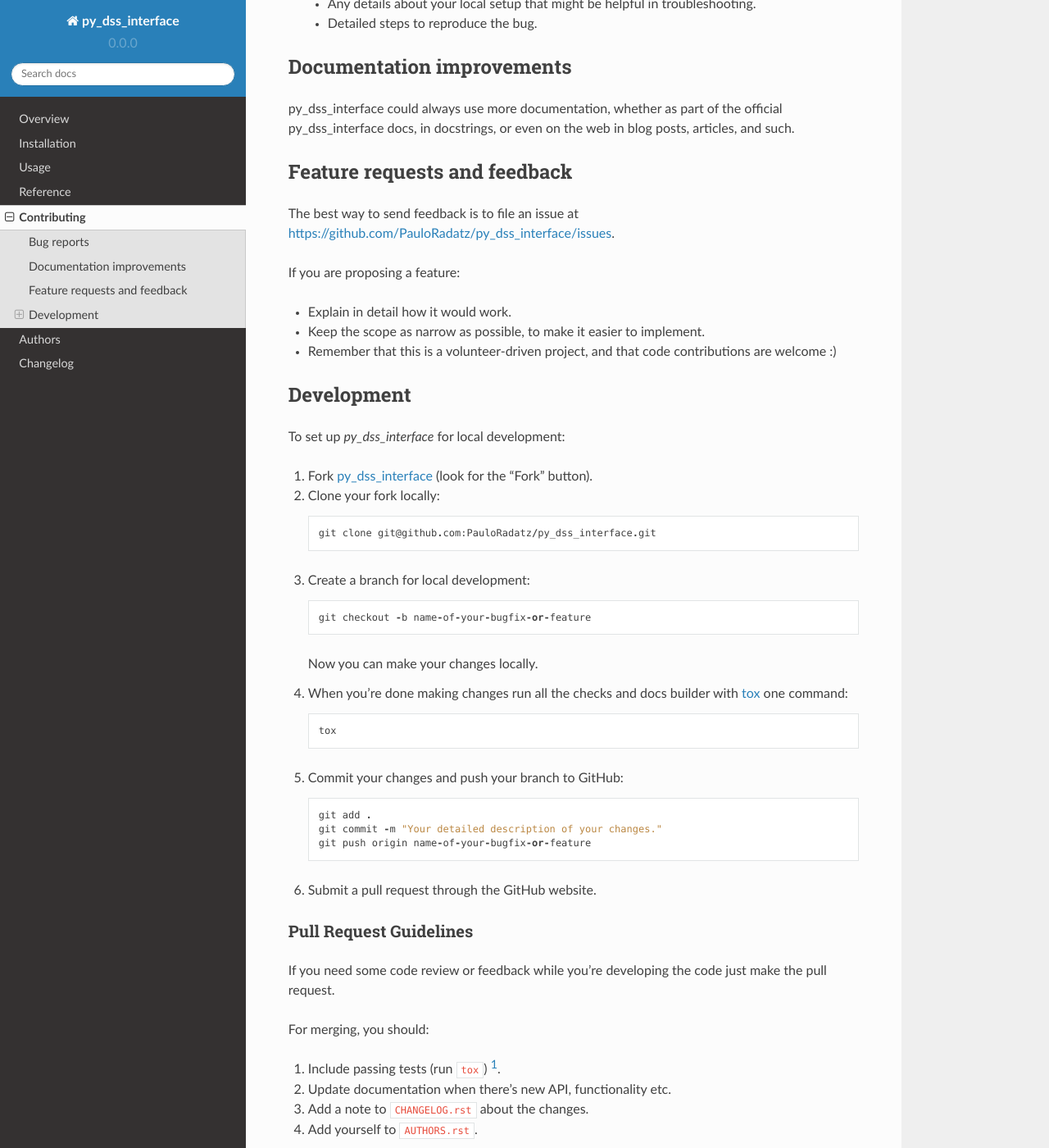
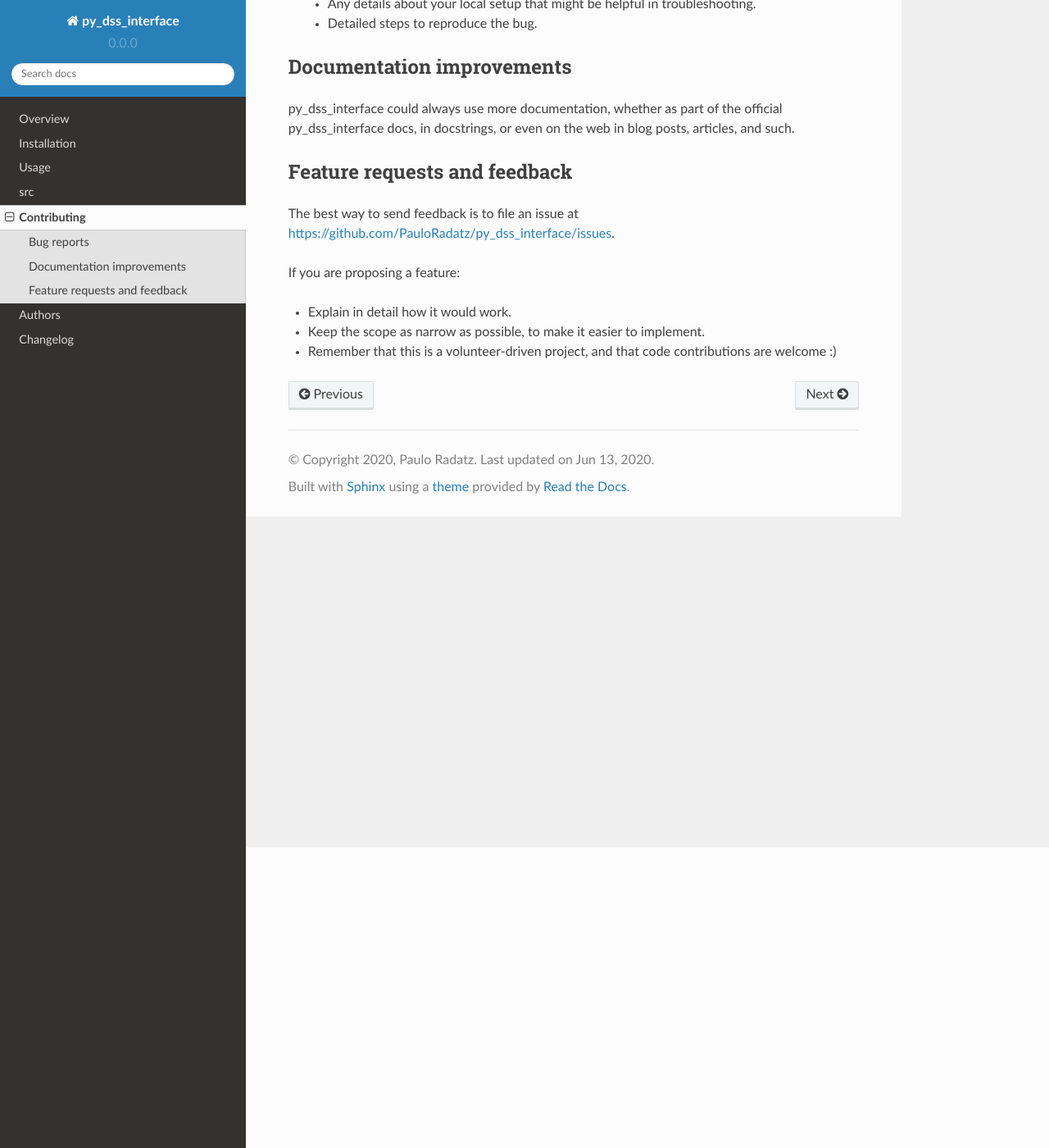
Before and after one commit to PauloRadatz/py_dss_interface, a Sphinx documentation site: the page built from docs/contributing.rst, in a window 1280 px wide and 1400 px high, scrolled down 367 px. Shown: the whole window at 82% size. Built offline with Sphinx 7.4.7 and the Read the Docs theme 2.0.0, drawn with Linux system fonts in a browser that asks for light colours; some of the changed text lies outside the part shown.

Commit message:
Imporving documentation

```diff
--- a/CHANGELOG.rst
+++ b/CHANGELOG.rst
@@ -1,6 +1,12 @@
 
 Changelog
 =========
+
+0.0.1 (2020-06-12)
+------------------
+
+* Integrating CI
+
 
 0.0.0 (2020-06-12)
 ------------------
--- a/CONTRIBUTING.rst
+++ b/CONTRIBUTING.rst
@@ -31,60 +31,3 @@ If you are proposing a feature:
 * Explain in detail how it would work.
 * Keep the scope as narrow as possible, to make it easier to implement.
 * Remember that this is a volunteer-driven project, and that code contributions are welcome :)
-
-Development
-===========
-
-To set up `py_dss_interface` for local development:
-
-1. Fork `py_dss_interface <https://github.com/PauloRadatz/py_dss_interface>`_
-   (look for the "Fork" button).
-2. Clone your fork locally::
-
-    git clone git@github.com:PauloRadatz/py_dss_interface.git
-
-3. Create a branch for local development::
-
-    git checkout -b name-of-your-bugfix-or-feature
-
-   Now you can make your changes locally.
-
-4. When you're done making changes run all the checks and docs builder with `tox <https://tox.readthedocs.io/en/latest/install.html>`_ one command::
-
-    tox
-
-5. Commit your changes and push your branch to GitHub::
-
-    git add .
-    git commit -m "Your detailed description of your changes."
-    git push origin name-of-your-bugfix-or-feature
-
-6. Submit a pull request through the GitHub website.
-
-Pull Request Guidelines
------------------------
-
-If you need some code review or feedback while you're developing the code just make the pull request.
-
-For merging, you should:
-
-1. Include passing tests (run ``tox``) [1]_.
-2. Update documentation when there's new API, functionality etc.
-3. Add a note to ``CHANGELOG.rst`` about the changes.
-4. Add yourself to ``AUTHORS.rst``.
-
-.. [1] If you don't have all the necessary python versions available locally you can rely on Travis - it will
-       `run the tests <https://travis-ci.org/PauloRadatz/py_dss_interface/pull_requests>`_ for each change you add in the pull request.
-
-       It will be slower though ...
-
-Tips
-----
-
-To run a subset of tests::
-
-    tox -e envname -- pytest -k test_myfeature
-
-To run all the test environments in *parallel* (you need to ``pip install detox``)::
-
-    detox
--- a/README.rst
+++ b/README.rst
@@ -70,11 +70,6 @@ Installation
 
     pip install py-dss-interface
 
-You can also install the in-development version with::
-
-    pip install https://github.com/PauloRadatz/py_dss_interface/archive/master.zip
-
-
 Documentation
 =============
 
--- a/docs/index.rst
+++ b/docs/index.rst
@@ -8,7 +8,7 @@ Contents
    readme
    installation
    usage
-   reference/index
+   modules
    contributing
    authors
    changelog
--- /dev/null
+++ b/docs/modules.rst
@@ -0,0 +1,7 @@
+src
+===
+
+.. toctree::
+   :maxdepth: 4
+
+   py_dss_interface
```
Also changed, not shown: docs/py_dss_interface.rst (added, +22 -0 lines), 1 other file.
